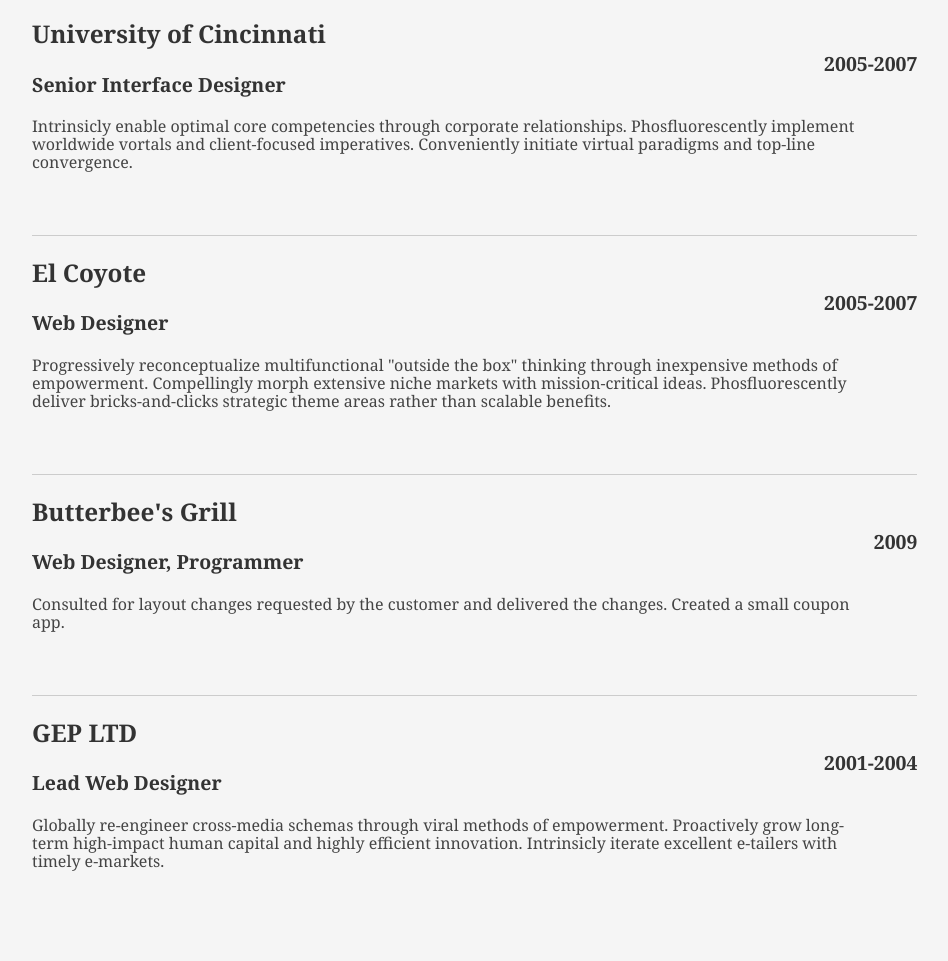
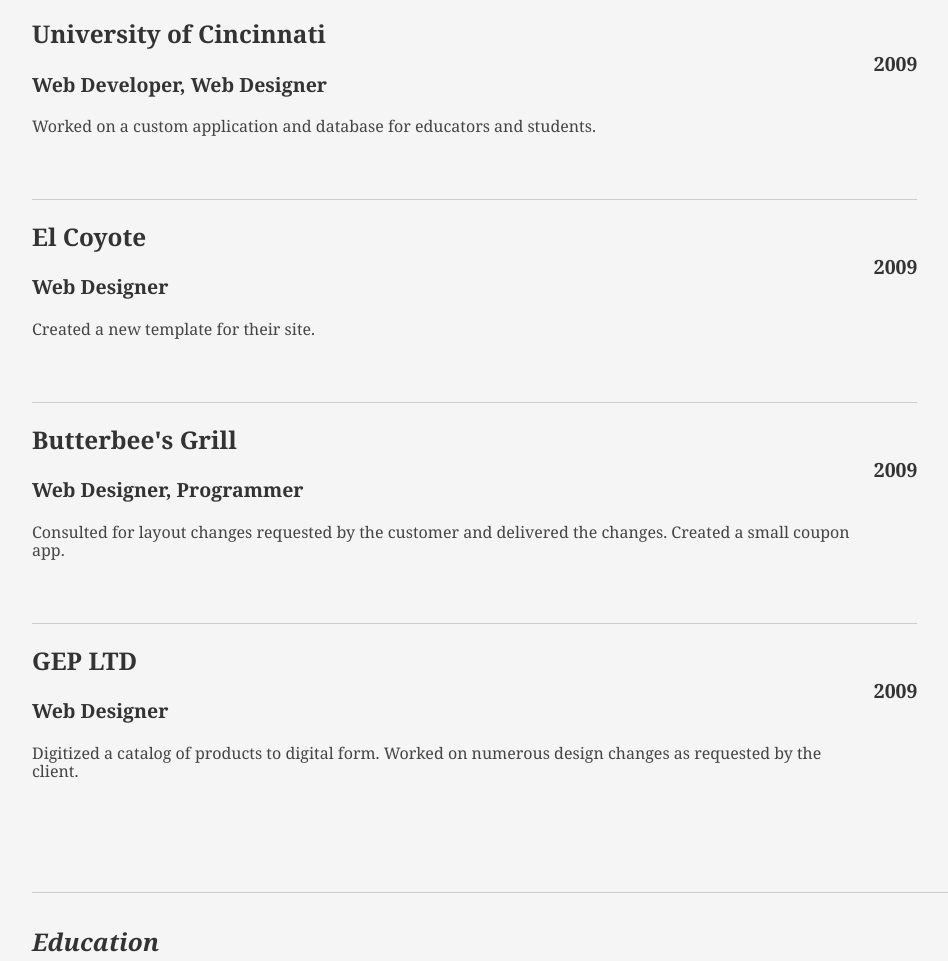
Before and after one commit to aidenvalentine/alexandercorsmeier-static, a plain HTML site: page index.html in a window 1280 px wide. Shown: the part 1324-2285 px from the top of the page, without its empty margins (56-1004 px from the left). Drawn offline with Linux system fonts and the light colour scheme; a small style sheet from the web is missing.

Commit message:
Add files via upload

```diff
--- a/index.html
+++ b/index.html
@@ -44,7 +44,7 @@
 						</div>
 						<div class="yui-u">
 							<p class="enlarge">
-								Problem-solver and out-of-the-box thinker. Finds solutions to unique problems while following best practices.
+								Problem-solver and out-of-the-box thinker. Finds solutions to your unique problems while following coding best practices.
 							</p>
 						</div>
 					</div><!--// .yui-gf -->
@@ -57,12 +57,12 @@
 
 								<div class="talent">
 									<h2>Web Design</h2>
-									<p>Assertively exploit wireless initiatives rather than synergistic core competencies.	</p>
+									<p>Collaborates with clients to take designs from concept and transform it into code.</p>
 								</div>
 
 								<div class="talent">
 									<h2>Interface Design</h2>
-									<p>Credibly streamline mission-critical value with multifunctional functionalities.	 </p>
+									<p>Assertively utilizes intuitive UI/UX to provide users with a great browsing experience by creating responsive apps.</p>
 								</div>
 
 								<div class="talent">
@@ -114,16 +114,16 @@
 
 							<div class="job">
 								<h2>University of Cincinnati</h2>
-								<h3>Senior Interface Designer</h3>
-								<h4>2005-2007</h4>
-								<p>Intrinsicly enable optimal core competencies through corporate relationships. Phosfluorescently implement worldwide vortals and client-focused imperatives. Conveniently initiate virtual paradigms and top-line convergence. </p>
+								<h3>Web Developer, Web Designer</h3>
+								<h4>2009</h4>
+								<p>Worked on a custom application and database for educators and students.</p>
 							</div>
 
 							<div class="job">
 								<h2>El Coyote</h2>
 								<h3>Web Designer</h3>
-								<h4>2005-2007</h4>
-								<p>Progressively reconceptualize multifunctional "outside the box" thinking through inexpensive methods of empowerment. Compellingly morph extensive niche markets with mission-critical ideas. Phosfluorescently deliver bricks-and-clicks strategic theme areas rather than scalable benefits. </p>
+								<h4>2009</h4>
+								<p>Created a new template for their site.</p>
 							</div>
 
 							<div class="job">
@@ -136,9 +136,9 @@
 
 							<div class="job last">
 								<h2>GEP LTD</h2>
-								<h3>Lead Web Designer</h3>
-								<h4>2001-2004</h4>
-								<p>Globally re-engineer cross-media schemas through viral methods of empowerment. Proactively grow long-term high-impact human capital and highly efficient innovation. Intrinsicly iterate excellent e-tailers with timely e-markets.</p>
+								<h3>Web Designer</h3>
+								<h4>2009</h4>
+								<p>Digitized a catalog of products to digital form. Worked on numerous design changes as requested by the client.</p>
 							</div>
 
 						</div><!--// .yui-u -->
```
